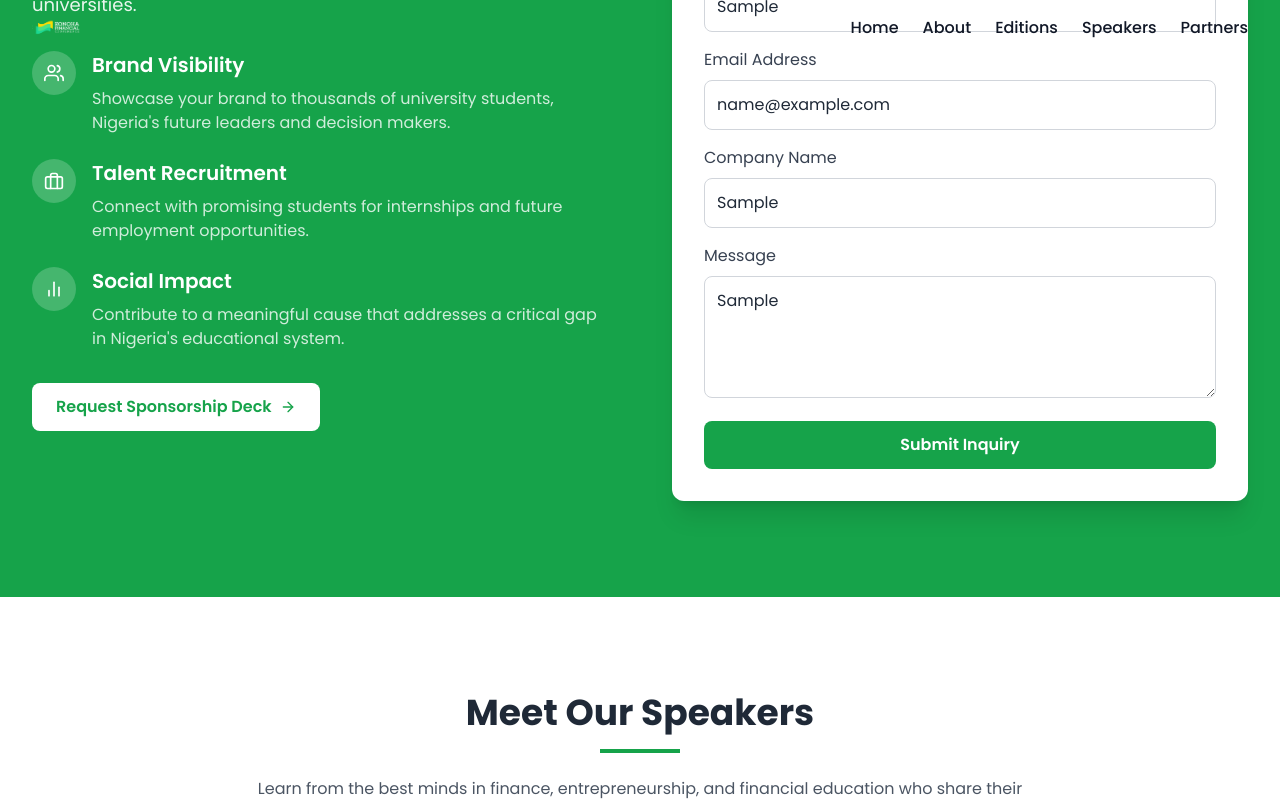
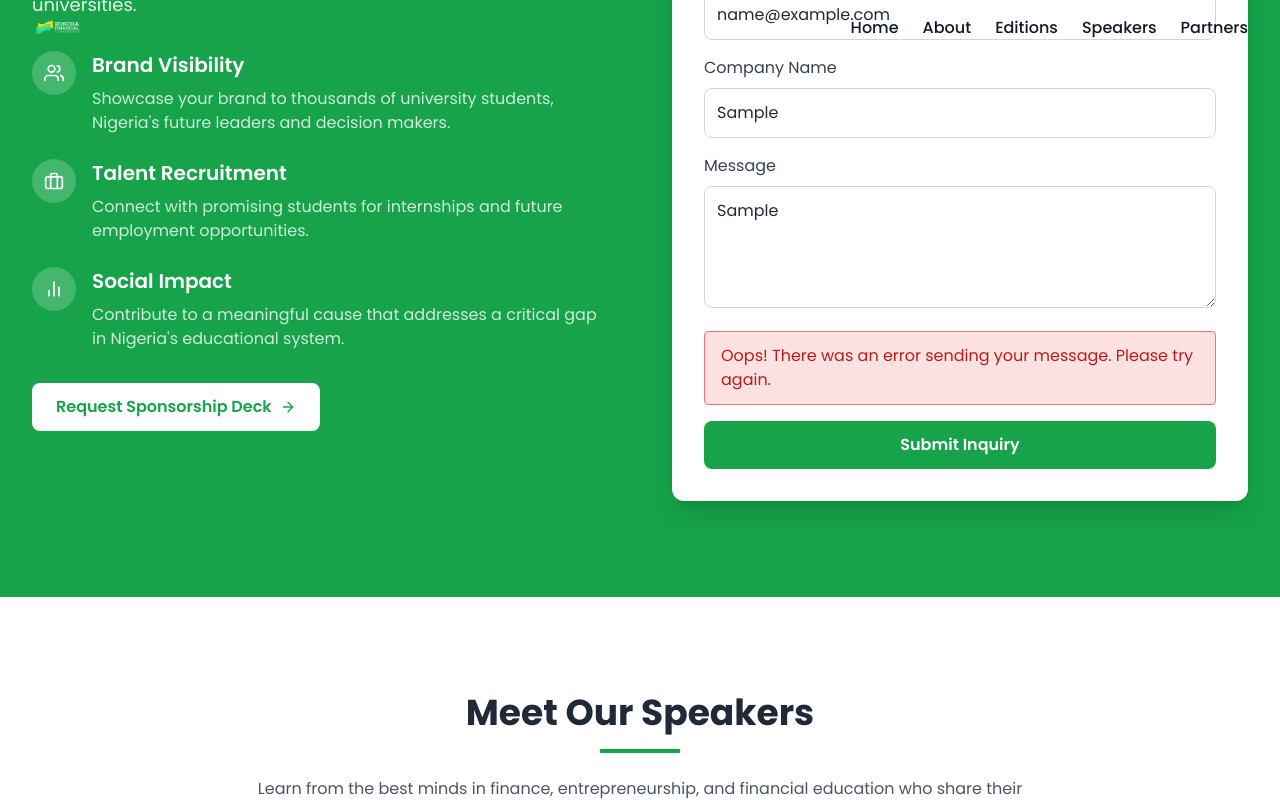
Before and after one commit to kfc-org/kfc-org, a Next.js app: page / in a window 1280 px wide. Both pictures are taken after typing "Sample", "name@example.com", "Sample", "Sample" into the empty fields and a click on the button "Submit Inquiry". Shown: the part 2824-3624 px from the top of the page. Built offline with nearby package versions, Linux system fonts and the light colour scheme.

Commit message:
update form

```diff
--- a/src/components/home/PartnerWithUs.jsx
+++ b/src/components/home/PartnerWithUs.jsx
@@ -114,18 +114,6 @@ const PartnerWithUs = () => {
       className="bg-white rounded-xl p-8 shadow-xl">
         <h3 className="text-primary text-2xl font-bold mb-6">Get In Touch</h3>
 
-        {status === 'success' && (
-          <div className="bg-green-100 border border-green-400 text-green-700 px-4 py-3 rounded mb-4">
-            Thank you! Your message has been sent.
-          </div>
-        )}
-
-        {status === 'error' && (
-          <div className="bg-red-100 border border-red-400 text-red-700 px-4 py-3 rounded mb-4">
-            Oops! There was an error sending your message. Please try again.
-          </div>
-        )}
-
         <form
           className="space-y-4"
           onSubmit={handleSubmit}
@@ -177,6 +165,18 @@ const PartnerWithUs = () => {
             ></textarea>
           </div>
 
+          {status === 'success' && (
+          <div className="bg-green-100 border border-green-400 text-green-700 px-4 py-3 rounded mb-4">
+            Thank you! Your message has been sent.
+          </div>
+        )}
+
+        {status === 'error' && (
+          <div className="bg-red-100 border border-red-400 text-red-700 px-4 py-3 rounded mb-4">
+            Oops! There was an error sending your message. Please try again.
+          </div>
+        )}
+
           {/* Hidden field to specify forwarding email */}
           <input type="hidden" name="_replyto" value="program@kfconference.org" />
 
```
